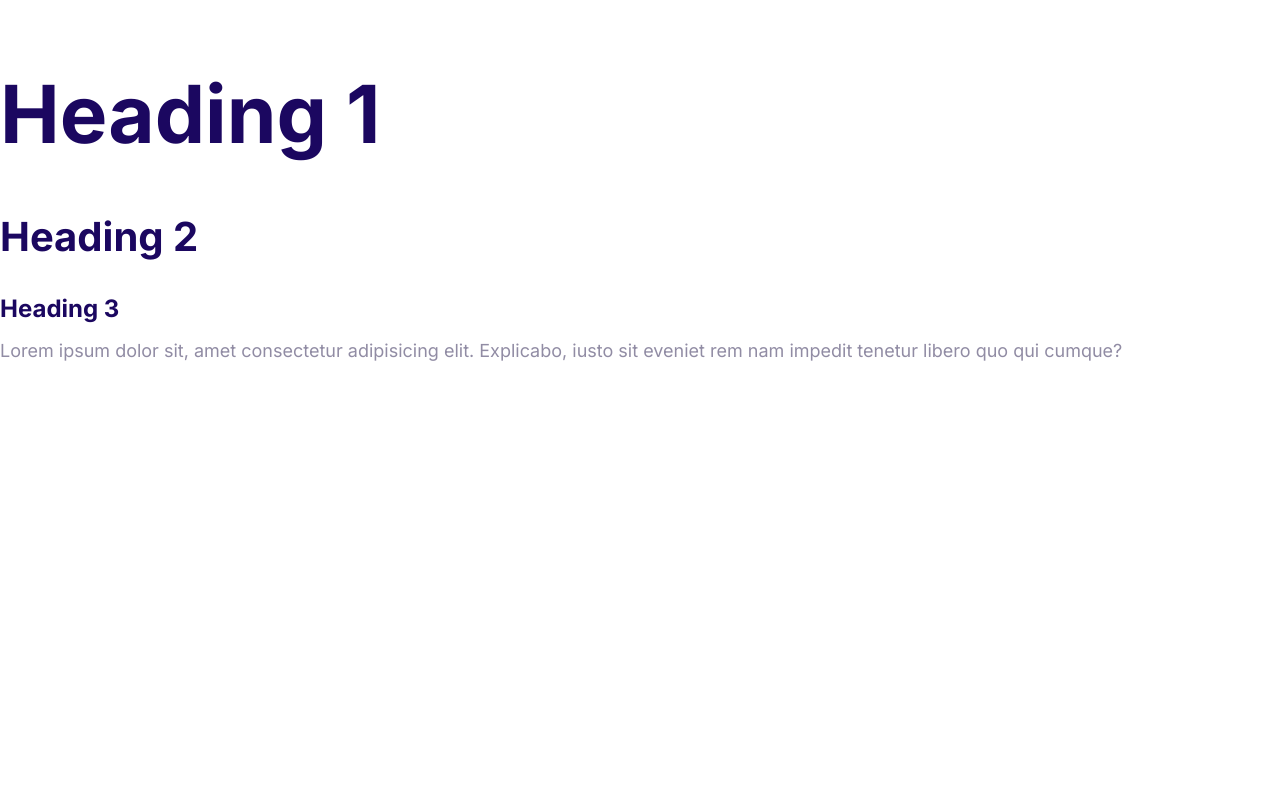
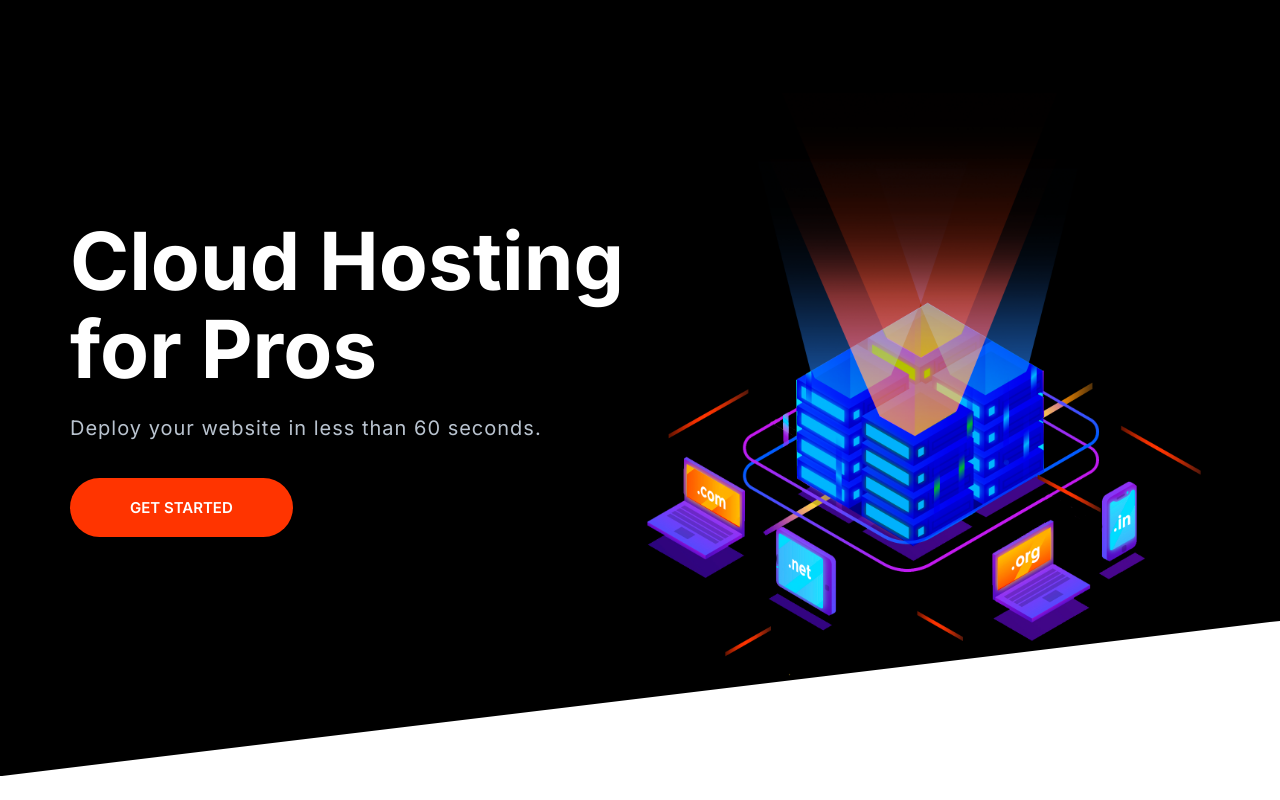
Before and after one commit to shivompal/html-css, a plain HTML site: page index.html in a window 1280 px wide. Drawn offline with Linux system fonts and the light colour scheme.

Commit message:
Develop a hero component and define it's styles

```diff
--- a/css/styles.css
+++ b/css/styles.css
@@ -32,6 +32,7 @@ h2,
 h3 {
   color: var(--color-headings);
   margin-bottom: 1rem;
+  line-height: 1.1;
 }
 
 h1 {
@@ -673,3 +674,30 @@ card--secondary .badge--secondary {
     border: 0;
   }
 }
+
+/* Hero */
+.hero {
+  clip-path: polygon(0% 0%, 100% 0%, 100% 90% 0% 100%);
+}
+
+.hero__tagline {
+  font-size: 2rem;
+  color: #b9c3cf;
+  letter-spacing: 1px;
+  margin: 2rem 0 5rem;
+}
+
+.hero__image {
+  width: 100%;
+}
+
+@media screen and (min-width: 768px) {
+  .hero {
+    padding-top: 0;
+  }
+
+  .hero__content {
+    text-align: left;
+    align-self: center;
+  }
+}
--- a/index.html
+++ b/index.html
@@ -8,19 +8,23 @@
   <title>Document</title>
   <link rel="preconnect" href="https://fonts.googleapis.com">
   <link rel="preconnect" href="https://fonts.gstatic.com" crossorigin>
-  <link href="https://fonts.googleapis.com/css2?family=Inter:wght@400;700&display=swap" rel="stylesheet">
+  <link href="https://fonts.googleapis.com/css2?family=Inter:wght@400;600;700&display=swap" rel="stylesheet">
   <link rel="stylesheet" href="css/normalize.css">
   <link rel="stylesheet" href="css/styles.css">
 </head>
 
 <body>
-  <h1>Heading 1</h1>
-  <h2>Heading 2</h2>
-  <h3>Heading 3</h3>
-  <p>
-    Lorem ipsum dolor sit, amet consectetur adipisicing elit. Explicabo, iusto sit eveniet rem nam impedit tenetur
-    libero quo qui cumque?
-  </p>
+  <section class="block block--dark block--skewed-left">
+    <div class="container grid grid--1x2">
+      <header class="block__header hero__content">
+        <h1 class="block__heading">Cloud Hosting for Pros</h1>
+        <p class="hero__tagline">Deploy your website in less than 60 seconds.</p>
+        <a href="#" class="btn btn--accent btn--stretched">Get Started</a>
+      </header>
+      <img class="hero__image" src="images/banner.png" alt="Banner">
+    </div>
+  </section>
+  <script src="js/main.js"></script>
 </body>
 
 </html>
```
Also changed, not shown: hero.html (added, +10 -0 lines), images/banner.png (added).
